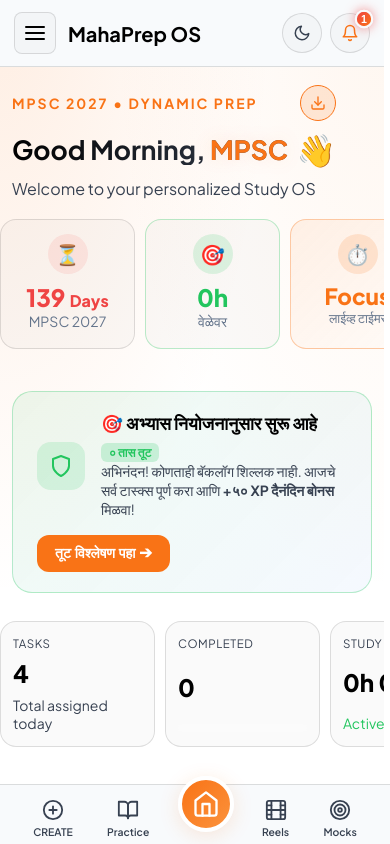
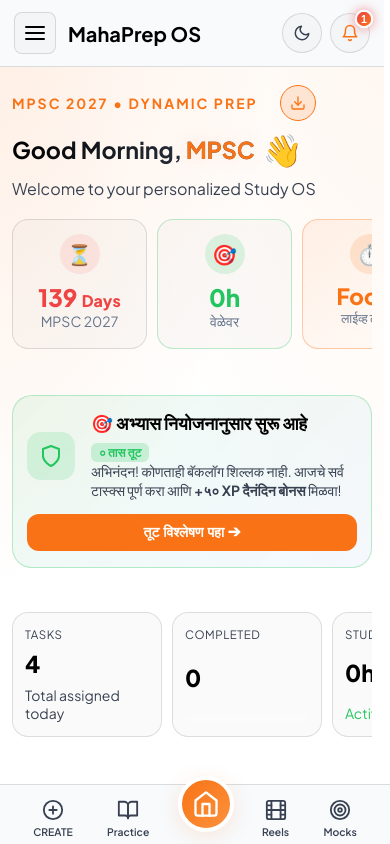
Before and after one commit to BalajiPatil1207/mpsc_manager, a React (Vite) app in the folder frontend/: page / in a window 390 px wide. Built offline with nearby package versions, Linux system fonts and the light colour scheme; no server answers.

Commit message:
feat: add core dashboard styles and component layouts

```diff
--- a/frontend/src/index.css
+++ b/frontend/src/index.css
@@ -119,10 +119,18 @@ option {
 }
 
 /* Layout */
+#root {
+  overflow-x: hidden;
+  max-width: 100vw;
+  width: 100%;
+}
+
 .app-container {
   display: flex;
   height: 100vh;
   overflow: hidden;
+  max-width: 100vw;
+  width: 100%;
 }
 
 .sidebar {
@@ -152,6 +160,9 @@ option {
   flex: 1;
   padding: 0 32px 32px 32px;
   overflow-y: auto;
+  overflow-x: hidden !important;
+  max-width: 100vw;
+  box-sizing: border-box;
 }
 
 .top-header {
@@ -180,6 +191,11 @@ h1, h2, h3, h4, h5, h6 {
   -webkit-background-clip: text;
   background-clip: text;
   -webkit-text-fill-color: transparent;
+}
+
+.dashboard-hero-title {
+  font-size: 2.2rem;
+  line-height: 1.25;
 }
 
 /* Utilities */
@@ -470,6 +486,13 @@ h1, h2, h3, h4, h5, h6 {
   }
 }
 
+@media (max-width: 1024px) {
+  .dashboard-grid {
+    grid-template-columns: 1fr !important;
+    gap: 20px !important;
+  }
+}
+
 /* MPSC 3+3 Schedule Banner */
 .mpsc-schedule-banner {
   border-radius: 16px;
@@ -997,35 +1020,47 @@ h1, h2, h3, h4, h5, h6 {
 
   .sidebar { position: fixed; left: -320px; width: 280px; opacity: 1; padding: 24px; border-right-color: var(--border-color); height: 100dvh; padding-bottom: 32px; z-index: 2000; transition: left 0.3s cubic-bezier(0.4, 0, 0.2, 1); }
   .sidebar.open { left: 0; }
-  .main-content { padding: 0 12px 90px 12px; }
+  .main-content {
+    padding: 0 12px 90px 12px !important;
+    overflow-x: hidden !important;
+    max-width: 100vw !important;
+    width: 100% !important;
+    box-sizing: border-box !important;
+  }
   .top-header {
     margin: 0 -12px 18px -12px !important;
     padding: 12px 14px !important;
     top: 0 !important;
+    box-sizing: border-box !important;
   }
   .dashboard-panel {
     padding: 14px 12px !important;
+    overflow: hidden !important;
+    box-sizing: border-box !important;
   }
   .stat-cards {
     display: flex !important;
     flex-direction: row !important;
     flex-wrap: nowrap !important;
     overflow-x: auto !important;
+    overflow-y: hidden !important;
     gap: 10px !important;
     scroll-snap-type: x mandatory;
     -webkit-overflow-scrolling: touch;
-    padding: 4px 12px 10px 12px !important;
-    margin: 0 -12px 18px -12px !important;
+    padding: 4px 4px 12px 4px !important;
+    margin: 0 0 16px 0 !important;
     scrollbar-width: none;
-    width: calc(100% + 24px) !important;
+    width: 100% !important;
+    max-width: 100% !important;
+    box-sizing: border-box !important;
   }
   .stat-cards::-webkit-scrollbar {
     display: none;
   }
   .stat-cards .stat-card {
-    flex: 0 0 155px !important;
-    min-width: 155px !important;
-    max-width: 165px !important;
+    flex: 0 0 150px !important;
+    min-width: 150px !important;
+    max-width: 150px !important;
     scroll-snap-align: start;
     padding: 14px 12px !important;
     margin: 0 !important;
@@ -1034,9 +1069,10 @@ h1, h2, h3, h4, h5, h6 {
     flex-direction: column !important;
     justify-content: space-between !important;
     gap: 8px !important;
+    box-sizing: border-box !important;
   }
   .stat-cards .stat-value {
-    font-size: 1.5rem !important;
+    font-size: 1.45rem !important;
     line-height: 1.2 !important;
   }
   .stat-cards .stat-label {
@@ -1045,6 +1081,7 @@ h1, h2, h3, h4, h5, h6 {
   }
   .dashboard-grid { grid-template-columns: 1fr !important; }
   .heading-gradient { font-size: 1.65rem !important; }
+  .dashboard-hero-title { font-size: 1.45rem !important; line-height: 1.25 !important; }
   .date-input-theme { width: 100%; }
 
   .dashboard-header { flex-direction: column; gap: 14px; align-items: flex-start !important; }
@@ -1054,13 +1091,16 @@ h1, h2, h3, h4, h5, h6 {
     flex-direction: row !important;
     flex-wrap: nowrap !important;
     overflow-x: auto !important;
+    overflow-y: hidden !important;
     gap: 10px !important;
     scroll-snap-type: x mandatory;
     -webkit-overflow-scrolling: touch;
-    padding: 4px 12px 10px 12px !important;
-    margin: 0 -12px 8px -12px !important;
+    padding: 4px 4px 10px 4px !important;
+    margin: 0 0 12px 0 !important;
     scrollbar-width: none;
-    width: calc(100% + 24px) !important;
+    width: 100% !important;
+    max-width: 100% !important;
+    box-sizing: border-box !important;
   }
   .dashboard-header-actions::-webkit-scrollbar,
   .stat-cards-carousel::-webkit-scrollbar {
@@ -1074,6 +1114,32 @@ h1, h2, h3, h4, h5, h6 {
     scroll-snap-align: start;
     padding: 14px 10px !important;
     margin: 0 !important;
+    box-sizing: border-box !important;
+  }
+
+  /* Mobile Deficit Banner */
+  .deficit-banner-card {
+    padding: 16px 14px !important;
+    flex-direction: column !important;
+    align-items: stretch !important;
+    gap: 14px !important;
+    margin-bottom: 16px !important;
+    box-sizing: border-box !important;
+  }
+  .deficit-banner-content {
+    min-width: 100% !important;
+    width: 100% !important;
+  }
+  .deficit-banner-actions {
+    flex-direction: column !important;
+    width: 100% !important;
+    gap: 8px !important;
+  }
+  .deficit-action-btn {
+    width: 100% !important;
+    justify-content: center !important;
+    text-align: center !important;
+    padding: 10px 14px !important;
   }
 
   /* Mobile Horizontal Tasks Carousel */
@@ -1085,24 +1151,28 @@ h1, h2, h3, h4, h5, h6 {
     flex-direction: row !important;
     flex-wrap: nowrap !important;
     overflow-x: auto !important;
+    overflow-y: hidden !important;
     gap: 12px !important;
     scroll-snap-type: x mandatory;
     -webkit-overflow-scrolling: touch;
-    padding: 4px 12px 14px 12px !important;
-    margin: 0 -12px !important;
+    padding: 4px 2px 14px 2px !important;
+    margin: 0 !important;
     scrollbar-width: none;
-    width: calc(100% + 24px) !important;
+    width: 100% !important;
+    max-width: 100% !important;
+    box-sizing: border-box !important;
   }
   .tasks-cards-carousel::-webkit-scrollbar {
     display: none;
   }
   .tasks-cards-carousel .task-card-pro {
-    flex: 0 0 85% !important;
-    min-width: 275px !important;
-    max-width: 325px !important;
+    flex: 0 0 88% !important;
+    min-width: 260px !important;
+    max-width: 320px !important;
     scroll-snap-align: start;
     margin-bottom: 0 !important;
     box-shadow: 0 4px 16px rgba(0, 0, 0, 0.2);
+    box-sizing: border-box !important;
   }
 
   .task-action-btn {
--- a/frontend/src/pages/Dashboard.jsx
+++ b/frontend/src/pages/Dashboard.jsx
@@ -622,7 +622,7 @@ const Dashboard = ({ user, deferredPrompt, setDeferredPrompt }) => {
             </button>
           </div>
           <div className="flex-row gap-2 align-center">
-            <h1 className="heading-gradient" style={{ fontSize: '2.5rem', margin: 0 }}>
+            <h1 className="heading-gradient dashboard-hero-title" style={{ margin: 0 }}>
               Good Morning, <span style={{ color: 'var(--accent-primary)', WebkitTextFillColor: 'var(--accent-primary)', textShadow: '0 0 20px var(--accent-glow)' }}>{user?.displayName ? user.displayName.split(' ')[0] : 'Student'}</span>
             </h1>
             <span style={{ fontSize: '2rem' }}>👋</span>
@@ -734,7 +734,7 @@ const Dashboard = ({ user, deferredPrompt, setDeferredPrompt }) => {
 
       {/* Interactive Study Deficit & Backlog Banner */}
       <div
-        className="glass-card"
+        className="glass-card deficit-banner-card"
         style={{
           padding: '20px 24px',
           background: deficitState.deficitHours > 0
@@ -749,7 +749,7 @@ const Dashboard = ({ user, deferredPrompt, setDeferredPrompt }) => {
           flexWrap: 'wrap'
         }}
       >
-        <div className="flex-row gap-4 align-center" style={{ flex: 1, minWidth: '280px' }}>
+        <div className="flex-row gap-4 align-center deficit-banner-content" style={{ flex: 1, minWidth: '280px' }}>
           <div style={{
             width: '48px',
             height: '48px',
@@ -792,10 +792,10 @@ const Dashboard = ({ user, deferredPrompt, setDeferredPrompt }) => {
           </div>
         </div>
 
-        <div className="flex-row gap-2 align-center">
+        <div className="flex-row gap-2 align-center deficit-banner-actions">
           <button
             onClick={() => setIsDeficitModalOpen(true)}
-            className="btn"
+            className="btn deficit-action-btn"
             style={{
               background: deficitState.deficitHours > 0 ? 'var(--danger)' : 'var(--accent-primary)',
               color: '#fff',
@@ -814,7 +814,7 @@ const Dashboard = ({ user, deferredPrompt, setDeferredPrompt }) => {
           {deficitState.deficitHours > 0 && (
             <button
               onClick={handleRequestResetDeficit}
-              className="btn"
+              className="btn deficit-action-btn"
               style={{
                 background: 'rgba(239, 68, 68, 0.12)',
                 color: 'var(--danger)',
```
